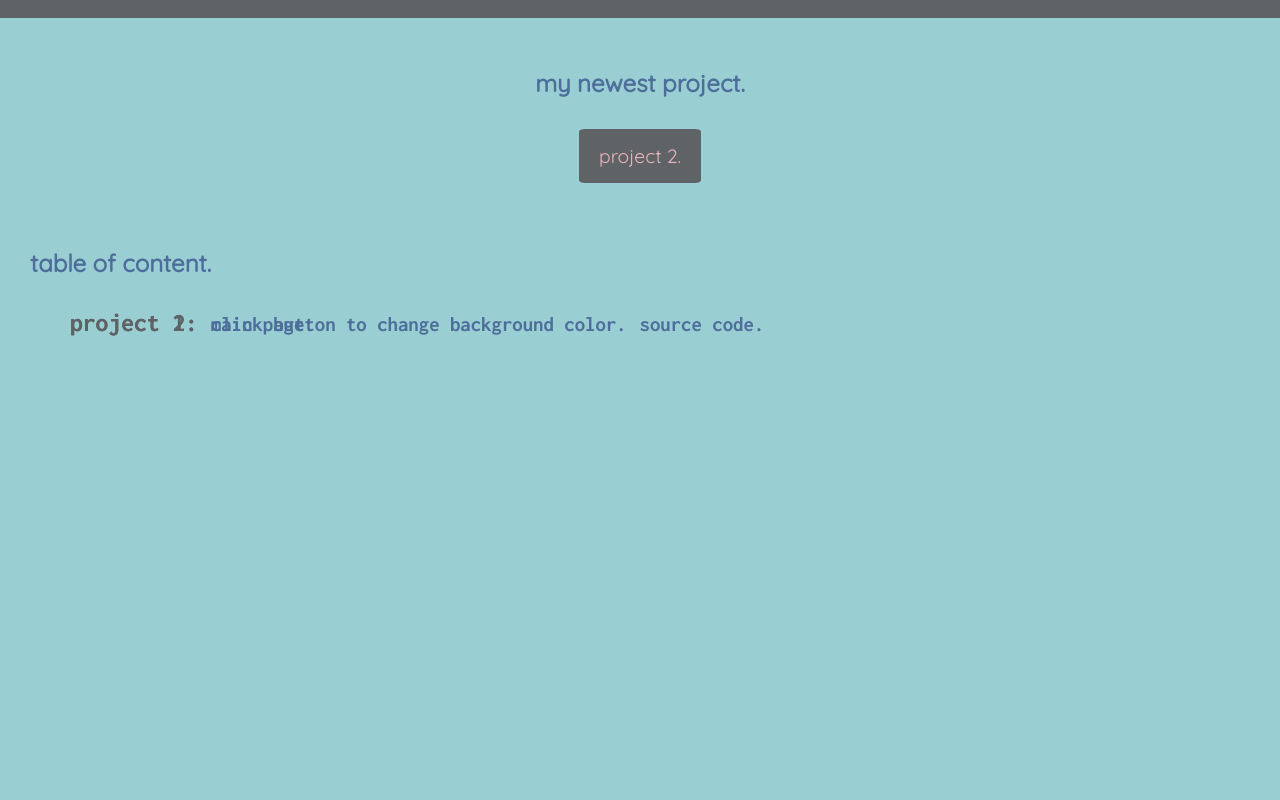
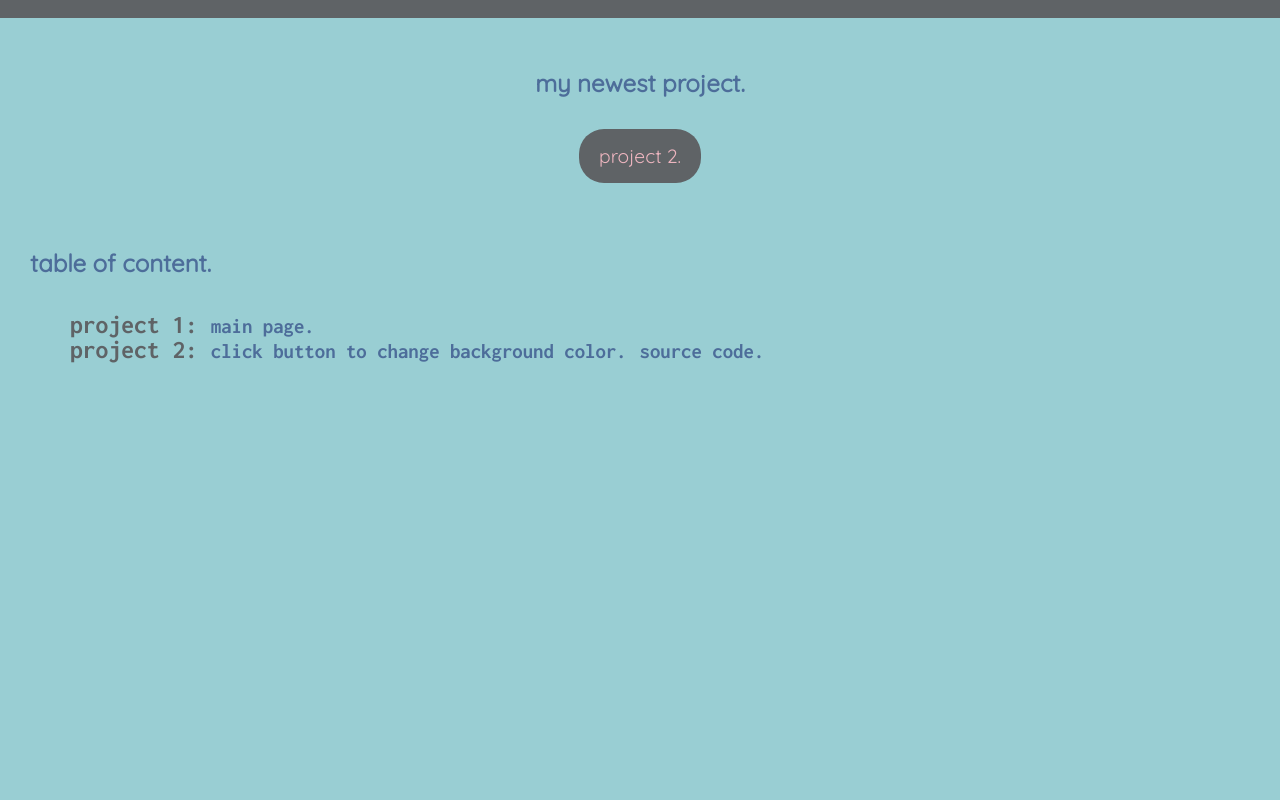
Before and after one commit to Mich45/projects-makneta, a plain HTML site: page index.html in a window 1280 px wide. Shown: the part 580-1380 px from the top of the page. Drawn offline with Linux system fonts and the light colour scheme.

Commit message:
fixing li elements and adding radius to the button

```diff
--- a/css/main.css
+++ b/css/main.css
@@ -143,7 +143,7 @@ main  {
 button {
     background-color: #5f6366;
     border: none;
-    border-radius: 5%;;
+    border-radius: 25px;
     padding: 15px 20px;
     text-align: center;
     display: inline-block;
@@ -159,8 +159,7 @@ button a {
 .all {
     margin-top: 0;
     padding-top: 0;
-    position: relative;
-
+    display: block;
 
 }
 .all li {
@@ -171,7 +170,8 @@ button a {
     height: 25px;
     color: #5f6366;
     list-style: none;
-    position: absolute;
+    line-height: 2rem;
+
 }
 .all li a {
     text-decoration: none;
```
Also changed, not shown: index.html (+1 -1 lines).
